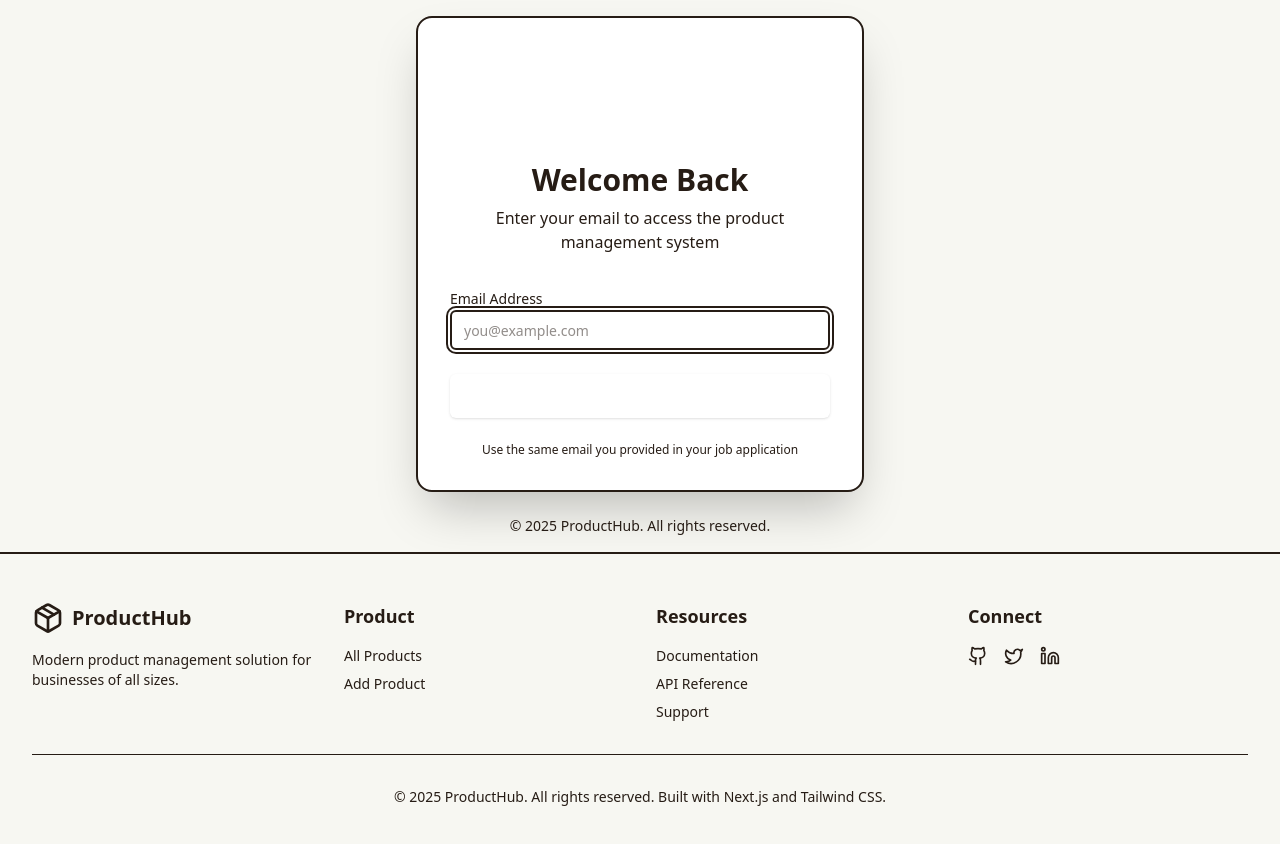
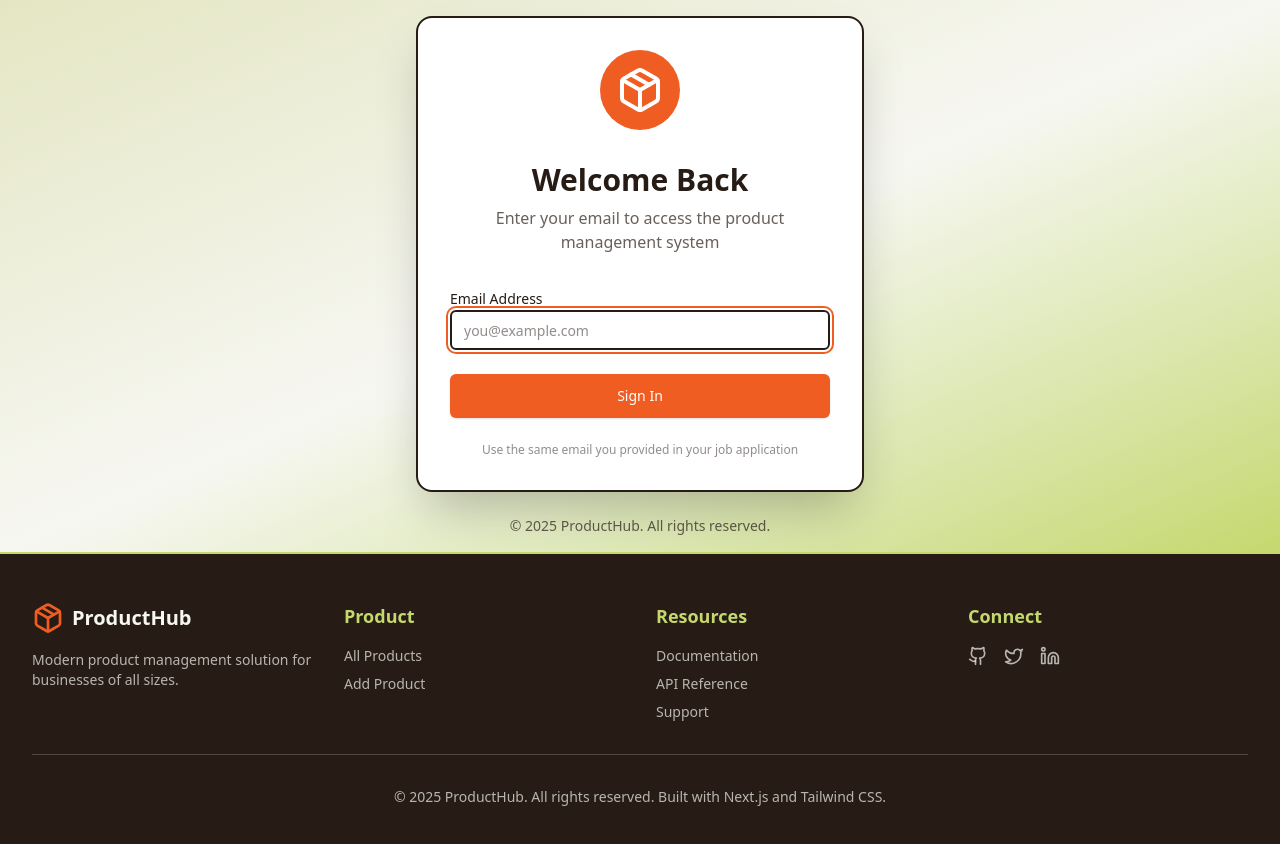
Before and after one commit to saminravi99/product-management-nextjs, a Next.js app: page /login in a window 1280 px wide. Shown: the top 844 px of the page. Built offline with nearby package versions, Linux system fonts and the light colour scheme; no server answers.

Commit message:
Configure Tailwind

```diff
--- a/app/globals.css
+++ b/app/globals.css
@@ -1,4 +1,13 @@
 @import "tailwindcss";
+
+/* Custom color palette */
+@theme {
+  --color-mindaro: #c5d86d;
+  --color-licorice: #261c15;
+  --color-baby-powder: #f7f7f2;
+  --color-beige: #e4e6c3;
+  --color-giants-orange: #f05d23;
+}
 
 /* Smooth theme transitions */
 * {
@@ -7,8 +16,8 @@
 }
 
 body {
-  background-color: #f7f7f2;
-  color: #261c15;
+  background-color: var(--color-baby-powder);
+  color: var(--color-licorice);
   font-family: system-ui, -apple-system, BlinkMacSystemFont, "Segoe UI", Roboto,
     "Helvetica Neue", Arial, sans-serif;
   -webkit-font-smoothing: antialiased;
```
Also changed, not shown: build-output.txt (deleted).
